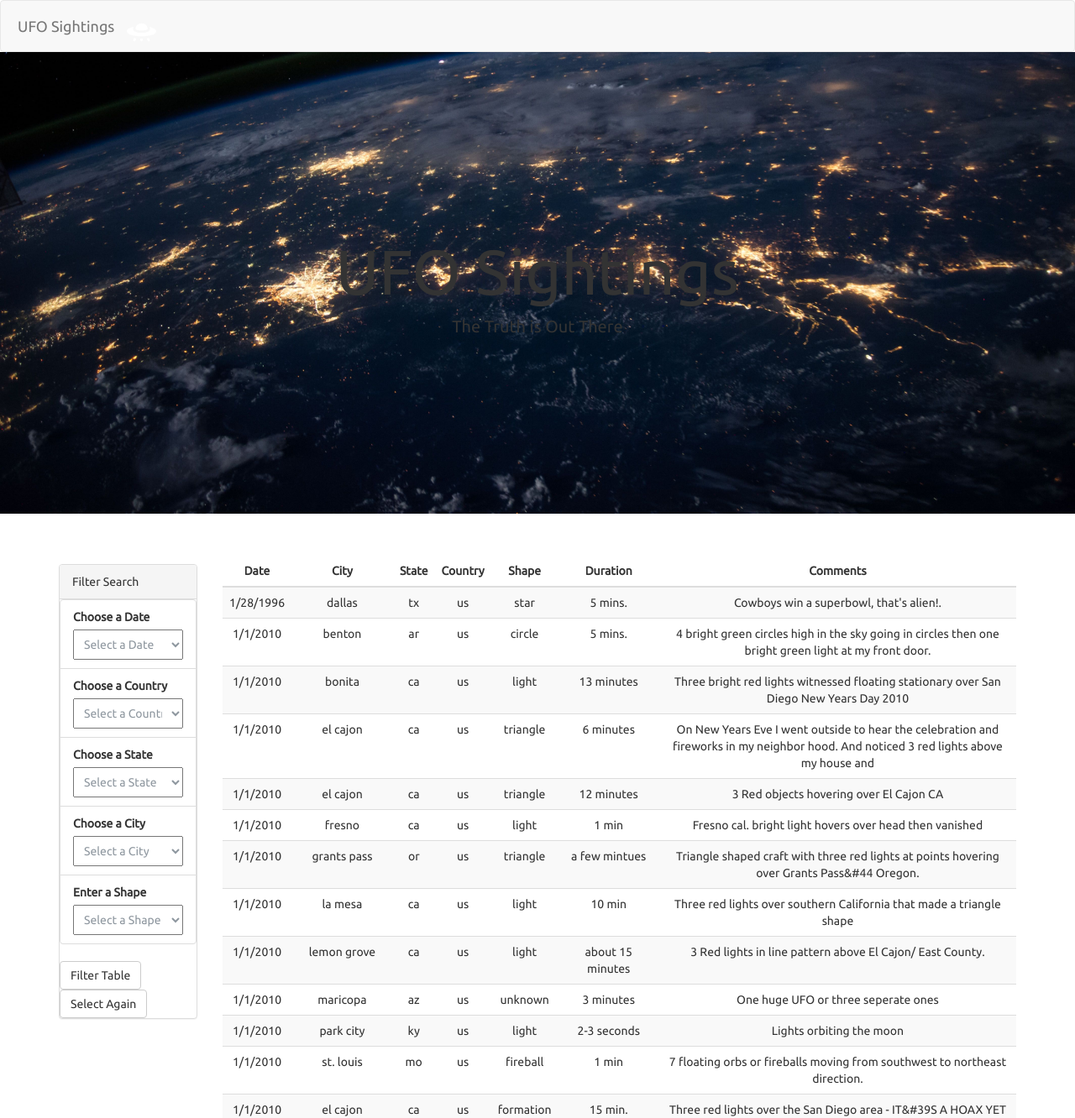
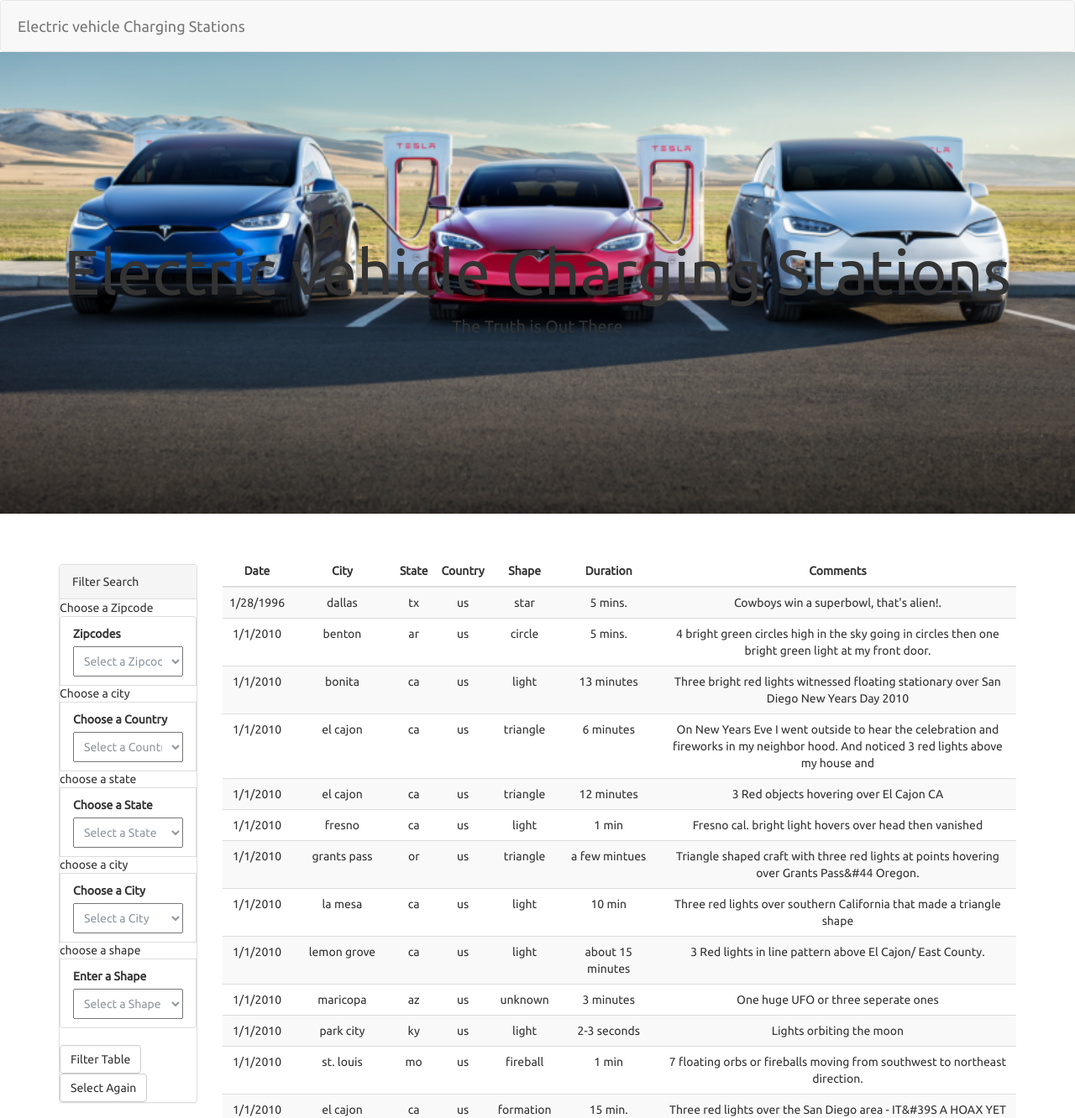
Before and after one commit to morrison-TD/EV-Charegers, a plain HTML site: page index.html in a window 1280 px wide. Shown: the top 1332 px of the page at 84% size. Drawn offline with nearby package versions, Linux system fonts and the light colour scheme.

Commit message:
changing the image

```diff
--- a/index.html
+++ b/index.html
@@ -3,7 +3,7 @@
 
 <head>
   <meta charset="utf-8">
-  <title>UFO Finder</title>
+  <title>Electric vehicle Charging Stations</title>
   <meta name="viewport" content="width=device-width, initial-scale=1">
   <link rel="stylesheet" href="https://maxcdn.bootstrapcdn.com/bootswatch/3.3.7/superhero/bootstrap.min.css">
   <link href="https://fonts.googleapis.com/css?family=Ubuntu" rel="stylesheet">
@@ -15,17 +15,17 @@
     <nav class="navbar navbar-default">
       <div class="container-fluid">
         <div class="navbar-header">
-          <a class="navbar-brand" href="index.html">UFO Sightings
-            <img class="nav-ufo" src="static/images/ufo.svg">
+          <a class="navbar-brand" href="index.html">Electric vehicle Charging Stations
+            <!--<img class="nav-ufo" src="static/images/ufo.svg">-->
           </a>
         </div>
       </div>
     </nav>
     <div class="hero text-center">
-      <h1>UFO Sightings</h1>
+      <h1>Electric vehicle Charging Stations</h1>
       <p>The Truth is Out There</p>
     </div>
-    <div class="container">
+   <div class="container">
       <div class="row margin-top-50">
         <div class="col-md-2">
           <aside class="filters">
@@ -36,16 +36,16 @@
                   <div class="form-group">
                     <ul class="list-group" id="filters">
 
-                      <!-- Choose a datetime-->
+                      Choose a Zipcode
                       <li class="filter list-group-item">
-                        <label for="date"> Choose a Date</label>
+                        <label for="date"> Zipcodes</label>
                           <select onchange="mydateFunction()" id="datetime-filter" >
-                            <option value="" hidden >Select a Date</option>
+                            <option value="" hidden >Select a Zipcode</option>
                             <option id="add options" hidden value="1/1/2010" >1/1/2010</option>
                               </select>
                         </li>
 
-                      <!-- Choose a country -->
+                       Choose a city
                       <li class="filter list-group-item">
                         <label for="country">Choose a Country</label>
                           <select onchange="mycountryFunction()" id="country-filter" >
@@ -54,7 +54,7 @@
                               </select>
                         </li>
 
-                      <!-- choose a state -->
+                       choose a state
                       <li class="filter list-group-item">
                         <label for="state">Choose a State</label>
                         <select onchange="mystateFunction()" id="state-filter" >
@@ -63,7 +63,7 @@
                             </select>
                         </li>
 
-                      <!-- choose a city -->
+                       choose a city
                       <li class="filter list-group-item">
                         <label for="city">Choose a City</label>
                           <select onchange="mycityFunction()" id="city-filter" >
@@ -72,7 +72,7 @@
                               </select>
                         </li>
 
-                      <!-- choose a shape -->
+                       choose a shape
                       <li class="filter list-group-item">
                         <label for="shape">Enter a Shape</label>
                           <select onchange="myshapeFunction()" id="shape-filter">
@@ -117,8 +117,8 @@
     </footer>
   </div>
   <script src="https://cdnjs.cloudflare.com/ajax/libs/d3/4.11.0/d3.js"></script>
-  <!-- <script src="{{ url_for('static', filename='js/data.js') }}"></script>
-  <script src="{{ url_for('static', filename='js/app.js') }}"></script>  -->
+   <script src="{{ url_for('static', filename='js/data.js') }}"></script>
+  <script src="{{ url_for('static', filename='js/app.js') }}"></script>
   <script src="static/js/data.js"></script>
   <script src="static/js/app.js"></script>
 </body>
--- a/static/style.css
+++ b/static/style.css
@@ -98,7 +98,7 @@
   padding: 20px;
   margin: 0;
   background: rgb(0, 0, 0);
-  background-image: url("images/nasa.jpg");
+  background-image: url("images/tesla.png");
   background-attachment: fixed;
   background-position: bottom center;
   background-size: cover;
```
Also changed, not shown: static/js/app.js (+20 -3 lines), static/images/tesla.png (renamed from images/tesla.png).
